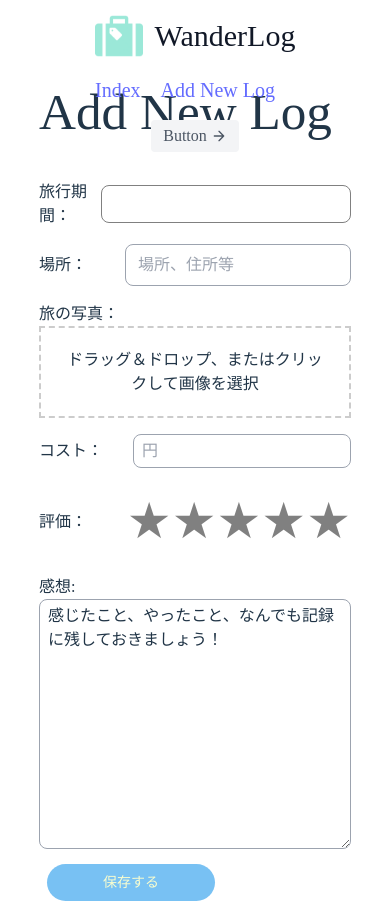
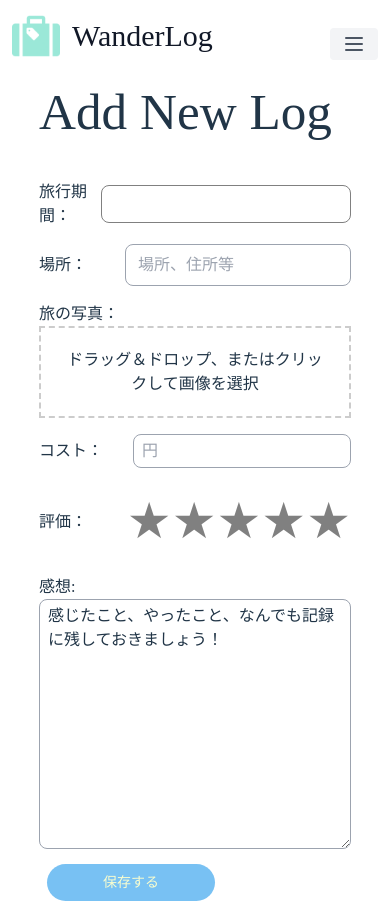
Before and after one commit to arki-s/WanderLog, a React (Vite) app: page /create in a window 390 px wide. Built offline with nearby package versions, Linux system fonts and the light colour scheme; a web font is replaced by a local one.

Commit message:
Added a hamburger menu icon to the header

```diff
--- a/src/components/Header.tsx
+++ b/src/components/Header.tsx
@@ -1,29 +1,51 @@
-import React from 'react'
+import { useState } from 'react'
 import suitcase from '../assets/suitcase.png';
 import { Link } from 'react-router-dom';
 
 const Header = () => {
+  const [isMenuOpen, setIsMenuOpen] = useState(false);
+
+
   return (
     <header className="text-gray-600 body-font w-screen bg-primary fixed top-0 z-50">
-      <div className="mx-0 flex flex-wrap p-3 flex-col md:flex-row items-center">
+      <div className="mx-0 flex flex-wrap p-3 flex-row items-center justify-between">
         <Link to="/">
           <a className="flex title-font font-medium items-center text-gray-900 mb-4 md:mb-0">
             <img src={suitcase} className="w-12 h-12" />
             <span className="ml-3 text-3xl">WanderLog</span>
           </a>
         </Link>
-        <nav className="md:ml-auto flex flex-wrap items-center text-base justify-center">
+
+        <button
+          className="inline-flex md:hidden items-center bg-gray-100 border-0 py-1 px-3 focus:outline-none hover:bg-gray-200 rounded text-base"
+          onClick={() => setIsMenuOpen(!isMenuOpen)}
+        >
+          <svg
+            className="w-6 h-6"
+            fill="none"
+            stroke="currentColor"
+            strokeLinecap="round"
+            strokeLinejoin="round"
+            strokeWidth="2"
+            viewBox="0 0 24 24"
+          >
+            <path d="M4 6h16M4 12h16M4 18h16" />
+          </svg>
+        </button>
+
+        <nav className={`${isMenuOpen ? 'block' : 'hidden'
+          } md:flex flex-col md:flex-row items-center text-base justify-center`}>
           <a className="text-xl mr-5 hover:text-gray-900"><Link to="/index">Index</Link></a>
           <a className="text-xl mr-5 hover:text-gray-900"><Link to="/create">Add New Log</Link></a>
           {/* <a className="text-xl mr-5 hover:text-gray-900">Second Link</a>
       <a className="text-xl mr-5 hover:text-gray-900">Third Link</a>
       <a className="text-xl mr-5 hover:text-gray-900">Fourth Link</a> */}
         </nav>
-        <button className="inline-flex items-center bg-gray-100 border-0 py-1 px-3 focus:outline-none hover:bg-gray-200 rounded text-base mt-4 md:mt-0">Button
+        {/* <button className="inline-flex items-center bg-gray-100 border-0 py-1 px-3 focus:outline-none hover:bg-gray-200 rounded text-base mt-4 md:mt-0">Button
           <svg fill="none" stroke="currentColor" stroke-linecap="round" stroke-linejoin="round" stroke-width="2" className="w-4 h-4 ml-1" viewBox="0 0 24 24">
             <path d="M5 12h14M12 5l7 7-7 7"></path>
           </svg>
-        </button>
+        </button> */}
       </div>
     </header>
   )
```
